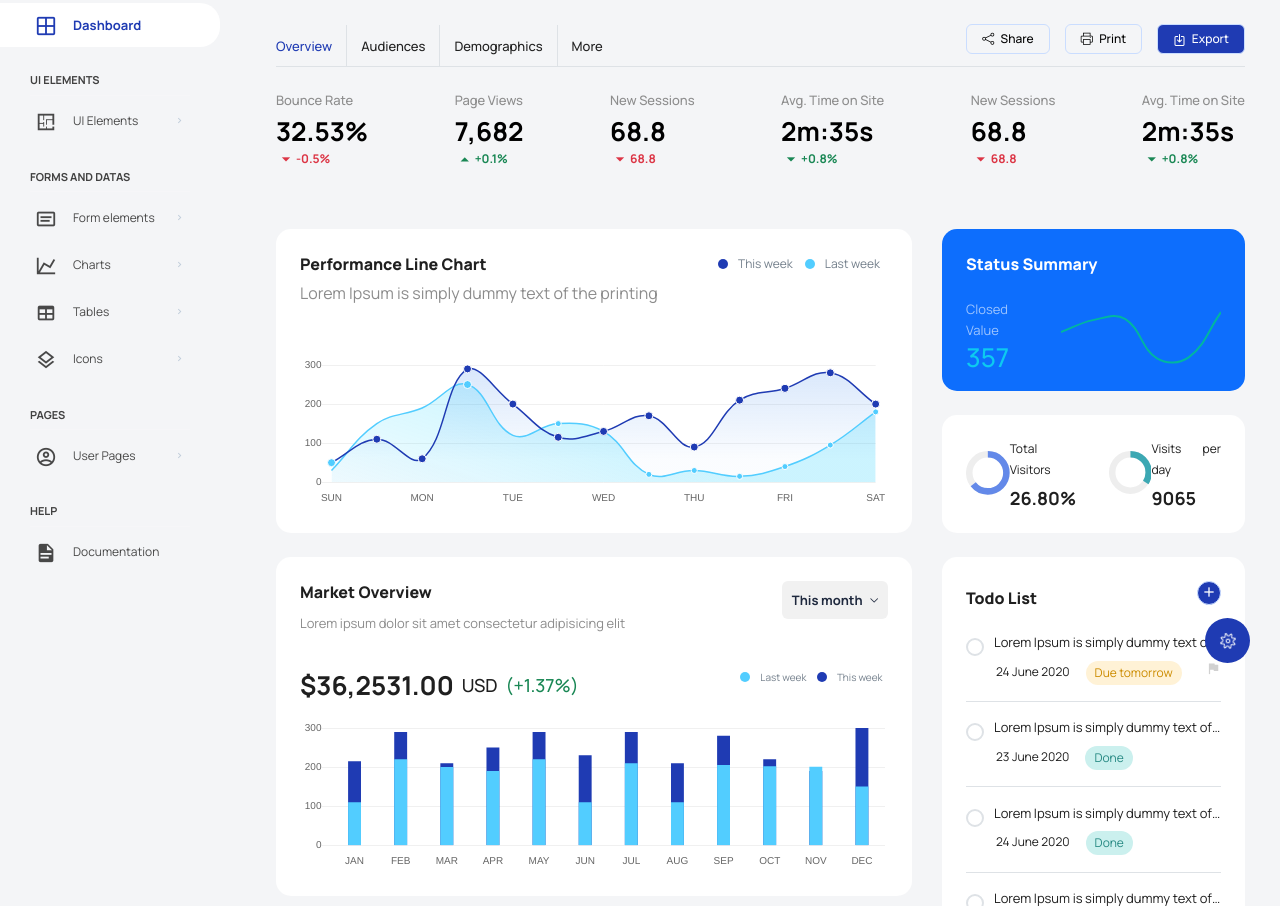
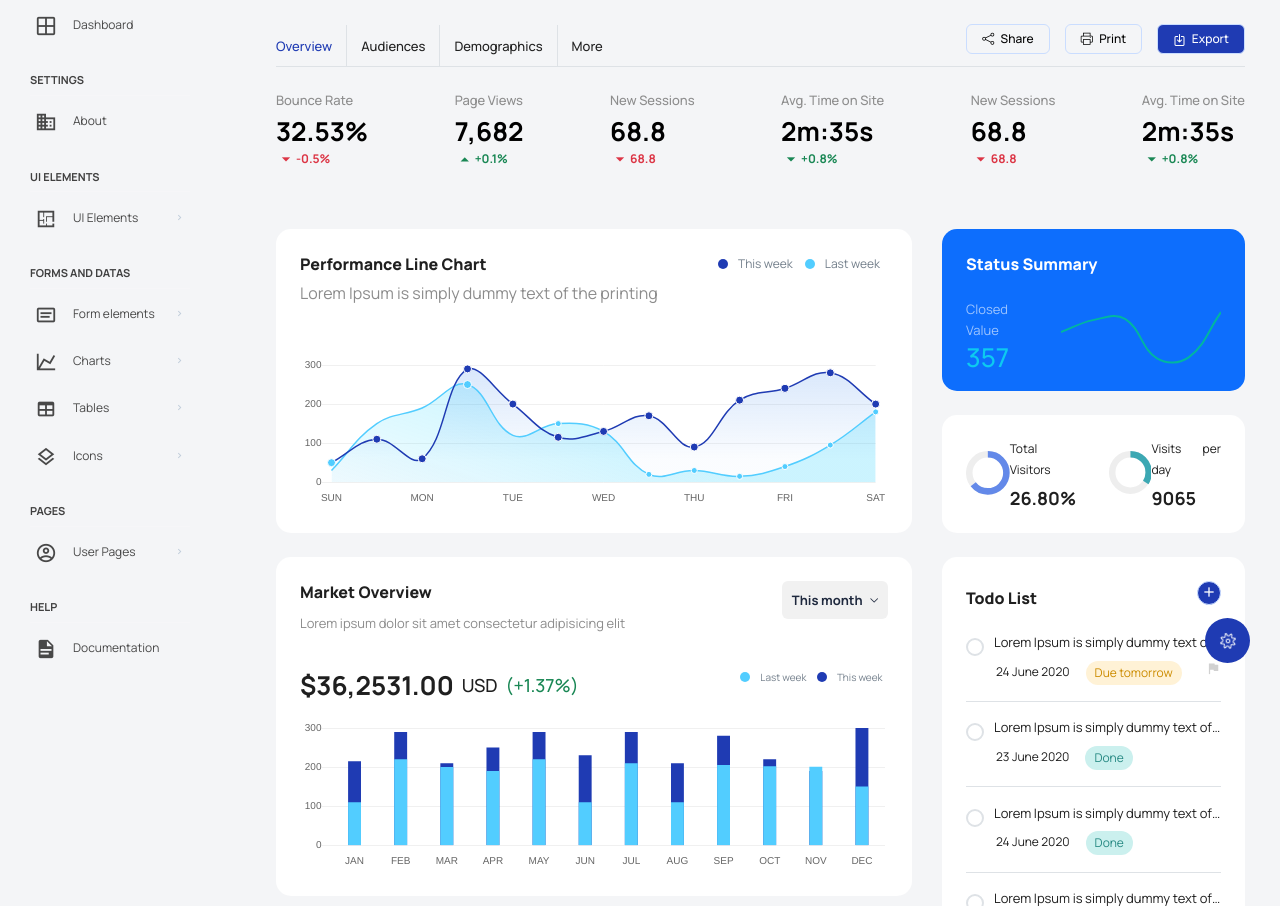
Before and after one commit to fhaards/lyandra-app, a CodeIgniter app: page /database/ in a window 1280 px wide. Shown: the part 97-1003 px from the top of the page. Run offline with CodeIgniter, Linux system fonts and the light colour scheme; a user stored in the database is signed in; some libraries are stand-ins or nearby versions.

Commit message:
add about

```diff
--- a/application/config/routes.php
+++ b/application/config/routes.php
@@ -10,3 +10,6 @@ $route['auth'] = 'Auth';
 
 //Homepages or Dashboard
 $route['dashboard'] = 'HomepageUser';
+
+//About
+$route['settings/about'] = 'SettingsAbout';
--- a/application/views/master.php
+++ b/application/views/master.php
@@ -13,8 +13,7 @@ defined('BASEPATH') or exit('No direct script access allowed');
 </head>
 
 <body>
-	<div class=" container-scroller">
-
+	<div class="container-scroller">
 		<?php $this->load->view('partials/_navbar.php'); ?>
 		<div class="container-fluid page-body-wrapper">
 			<?php $this->load->view('partials/_settings-panel.php'); ?>
--- /dev/null
+++ b/application/views/pages/about/show.php
@@ -0,0 +1 @@
+THIS IS ABOUT
--- a/application/views/partials/_sidebar.php
+++ b/application/views/partials/_sidebar.php
@@ -1,11 +1,21 @@
 <nav class="sidebar sidebar-offcanvas" id="sidebar">
   <ul class="nav">
+
     <li class="nav-item">
-            <a class="nav-link" href="index.html">
+      <a class="nav-link" href="<?= base_url() . 'dashboard'; ?>">
         <i class="mdi mdi-grid-large menu-icon"></i>
         <span class="menu-title">Dashboard</span>
       </a>
     </li>
+
+    <li class="nav-item nav-category">Settings</li>
+    <li class="nav-item">
+      <a class="nav-link" href="<?= base_url() . 'settings/about'; ?>">
+        <i class="mdi mdi-domain menu-icon"></i>
+        <span class="menu-title">About</span>
+      </a>
+    </li>
+
     <li class="nav-item nav-category">UI Elements</li>
     <li class="nav-item">
       <a class="nav-link" data-bs-toggle="collapse" href="#ui-basic" aria-expanded="false" aria-controls="ui-basic">
--- a/application/views/partials/_src_css.php
+++ b/application/views/partials/_src_css.php
@@ -11,4 +11,6 @@
 	<link rel="stylesheet" href="<?php echo base_url() . 'assets/cms/vendors/datatables.net-bs4/dataTables.bootstrap4.css'; ?>">
 	<link rel="stylesheet" href="<?php echo base_url() . 'assets/cms/js/select.dataTables.min.css'; ?>">
 	<link rel="stylesheet" href="<?php echo base_url() . 'assets/cms/css/vertical-layout-light/style.css'; ?>">
+	<!-- <link rel="stylesheet" href="<?php echo base_url() . 'assets/cms/css/vertical-layout-light/style.css'; ?>"> -->
+	<link rel="stylesheet" href="<?php echo base_url() . 'assets/cms/css/vertical-layout-light/custom-style.css'; ?>">
 	<link rel="shortcut icon" href="<?php echo base_url() . 'assets/cms/images/app-img/favicon/favicon-32x32.png'; ?>">
```
Also changed, not shown: application/controllers/SettingsAbout.php (added, +23 -0 lines), assets/cms/css/vertical-layout-light/custom-style.css (added). Lines whose indentation alone changed are shown as unchanged.
